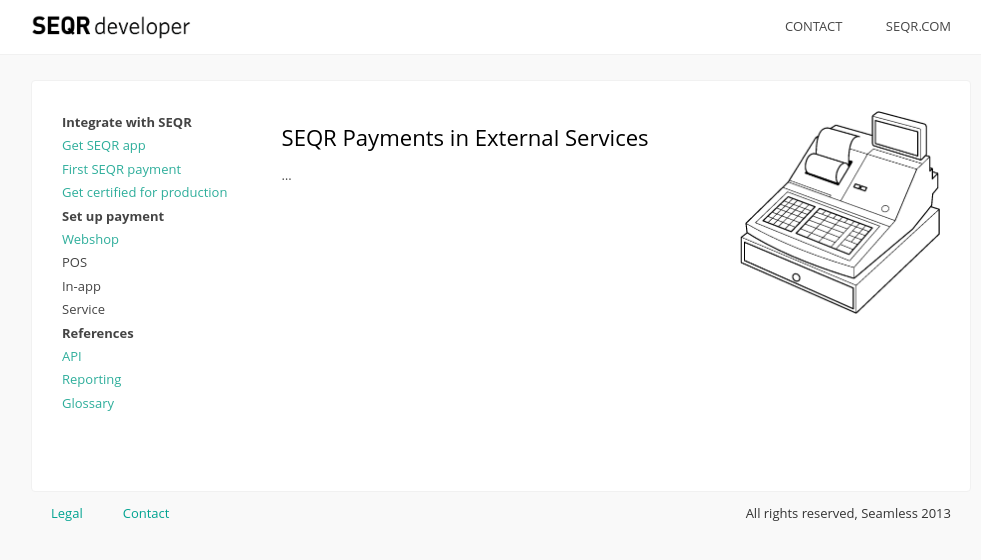
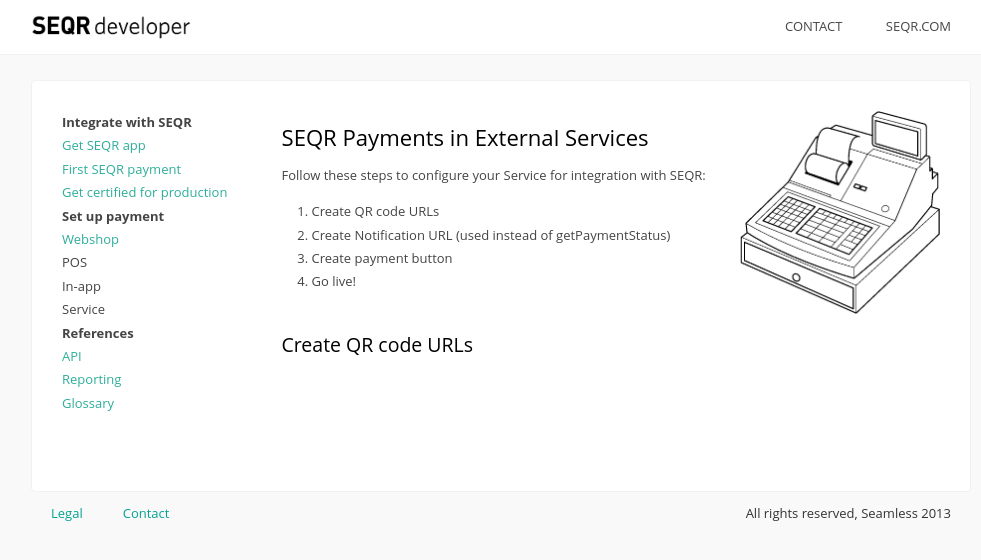
Before and after one commit to SeamlessDistribution/SeamlessDistribution.github.io, a Jekyll site: the page built from merchant/externalservices/index.md, in a window 1280 px wide. Shown: the top 560 px of the page, without its empty margins (139-1120 px from the left). Built offline with Jekyll 4.4.1, drawn with Linux system fonts in a browser that asks for light colours.

Commit message:
Update index.md

```diff
--- a/merchant/externalservices/index.md
+++ b/merchant/externalservices/index.md
@@ -7,4 +7,14 @@
 <img src="/assets/images/cash_register_bw.png" align="right" width="200px"/>
 
 ## SEQR Payments in External Services
-...
+
+
+Follow these steps to configure your Service for integration with SEQR:
+
+1. Create QR code URLs
+2. Create Notification URL (used instead of getPaymentStatus)
+2. Create payment button
+3. Go live!
+
+
+### Create QR code URLs
```
